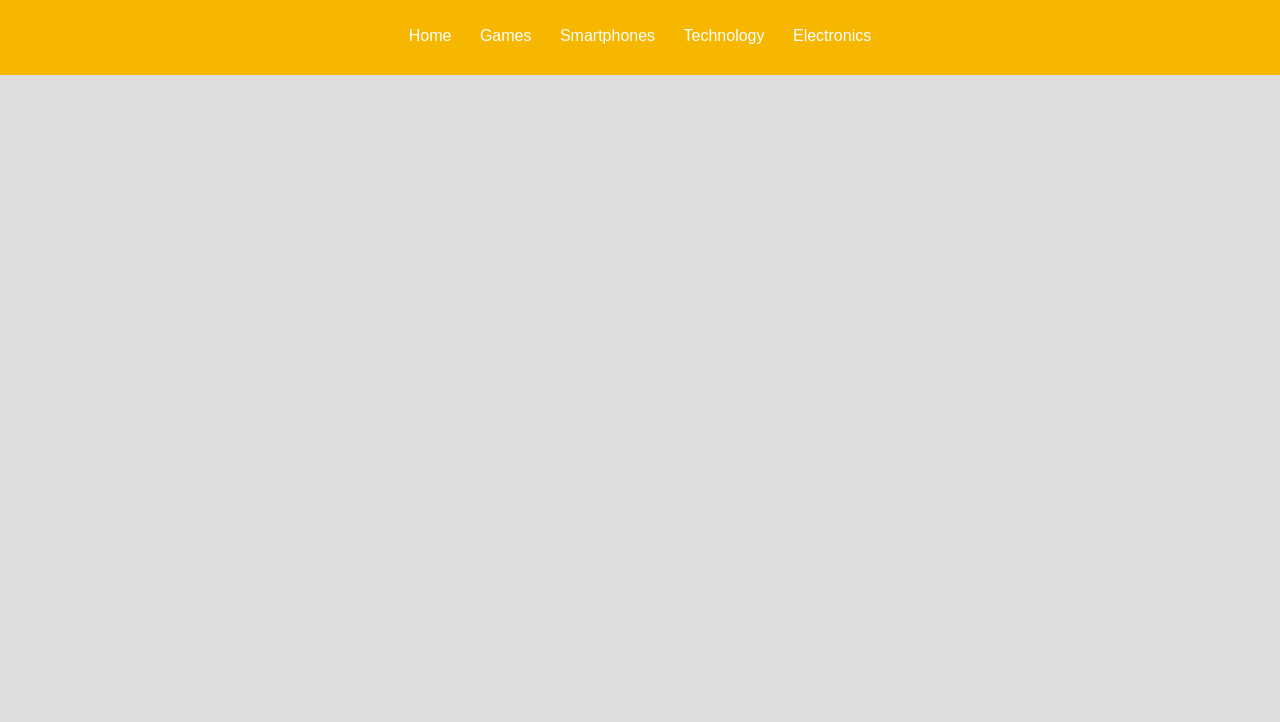
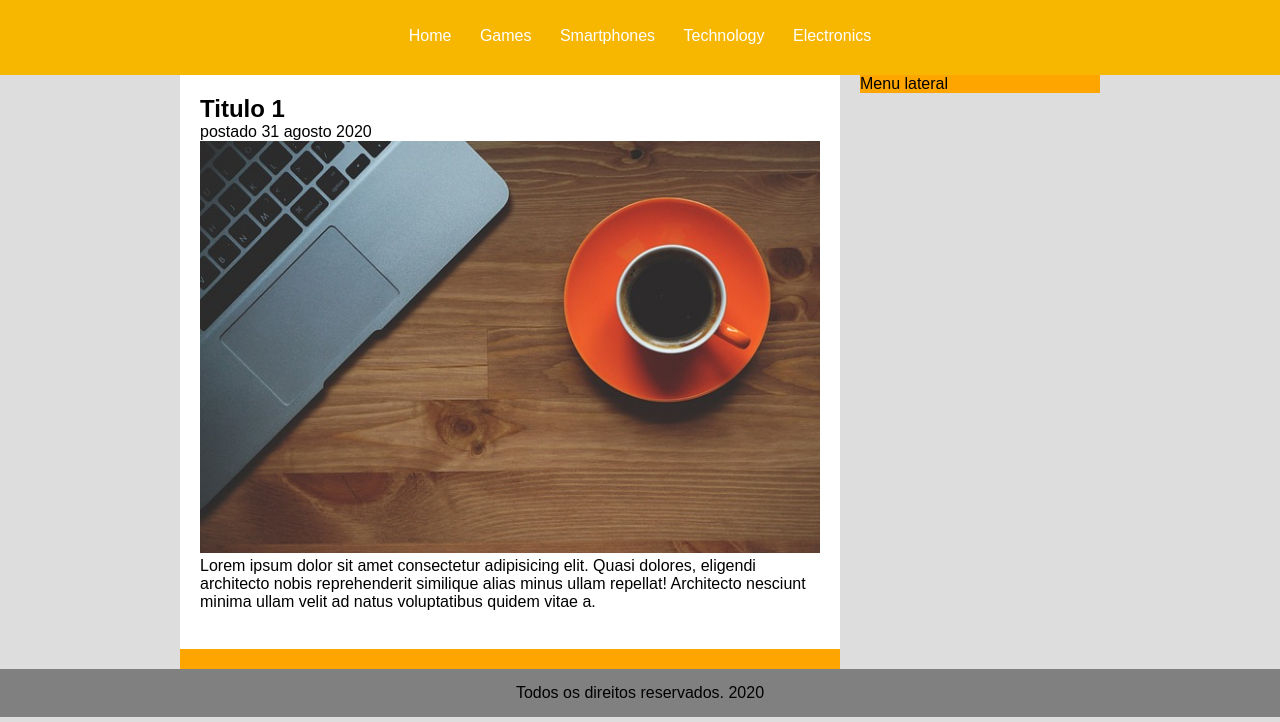
Before and after one commit to CristianoFIlho/tecblog, a plain HTML site: page html/index.html in a window 1280 px wide. Shown: the part 78-800 px from the top of the page. Drawn offline with Linux system fonts and the light colour scheme.

Commit message:
postagem

```diff
--- /dev/null
+++ b/html/css/style.css
@@ -0,0 +1,89 @@
+/*Padrões formatados*/
+
+*{
+        margin: 0;
+        padding: 0;
+}
+
+a{
+        text-decoration: none;
+}
+
+a:link, a:visited{
+
+        color: white;
+        padding: 8px 12px;
+
+
+}
+a:hover{
+      color: #f7b600;
+        background: white;
+        padding: 10px;
+
+}
+
+
+body{
+        font-size:1em;
+        font-family: "rebuchet MS", Arial, Helvetica, sans-serif;
+        background: rgb(221, 221, 221);
+}
+
+#area-header{
+        background-color: #f7b600;
+        padding: 15px;
+        text-align: center;
+
+
+}
+
+.posts{
+        padding: 20px;
+        margin-bottom: 20px;
+        background: white;
+
+
+}
+
+#footer{
+        clear: both;
+        background: gray;
+        text-align: center;
+        padding: 15px;
+
+}
+
+#area-logo, #area-menu{
+        padding: 15px;
+}
+
+#main-area{
+
+        width: 920px;
+        margin: 0  auto;
+
+}
+
+#posts-area, #side-area{
+        background: orange;
+}
+
+#posts-area{
+        width: 660px;
+        float: left;
+}
+#side-area{
+        width: 240px;
+        float: right;
+}
+
+
+h1{
+        color: #4e4e4e;
+        font-size: 2.5em;
+}
+
+.white{
+        color: white;
+}
--- a/html/index.html
+++ b/html/index.html
@@ -4,7 +4,7 @@
     <meta charset="UTF-8">
     <meta name="viewport" content="width=device-width, initial-scale=1.0">
     <title>TecBlog</title>
-    <link rel="stylesheet" type="text/css" href="/css/style.css">
+    <link rel="stylesheet" type="text/css" href="css/style.css">
 
 
 </head>
@@ -23,5 +23,34 @@
                     <a href="electronics.html">Electronics</a>
                 </div>
     </div>
+
+        <div id="main-area">
+                <div id="posts-area">
+                    <!--open posts-->
+                <div class="posts">
+                    <h2>Titulo 1</h2>
+                    <span>postado 31 agosto 2020</span>
+                    <img  width="620px" src="images/imagem1.jpg">
+                    <p>
+                        Lorem ipsum dolor sit amet consectetur adipisicing elit. Quasi dolores, eligendi architecto nobis reprehenderit similique alias minus ullam repellat! Architecto nesciunt minima ullam velit ad natus voluptatibus quidem vitae a.
+                    </p>
+                  <a href="">Leia mais</a>
+                    <!--close posts-->
+                </div>
+                </div>
+                <div>
+                <div id="side-area">
+                    Menu lateral
+                </div>
+                    </div>
+                </div>
+            </div>
+                    <div id="footer">
+                        Todos os direitos reservados. 2020
+
+
+        </div>
+
+
 </body>
 </html>
```
Also changed, not shown: html/images/imagem1.jpg (added), html/images/imagem2.jpg (added), html/images/imagem3.jpg (added), html/images/imagem4.jpg (added), html/images/imagem5.jpg (added).
